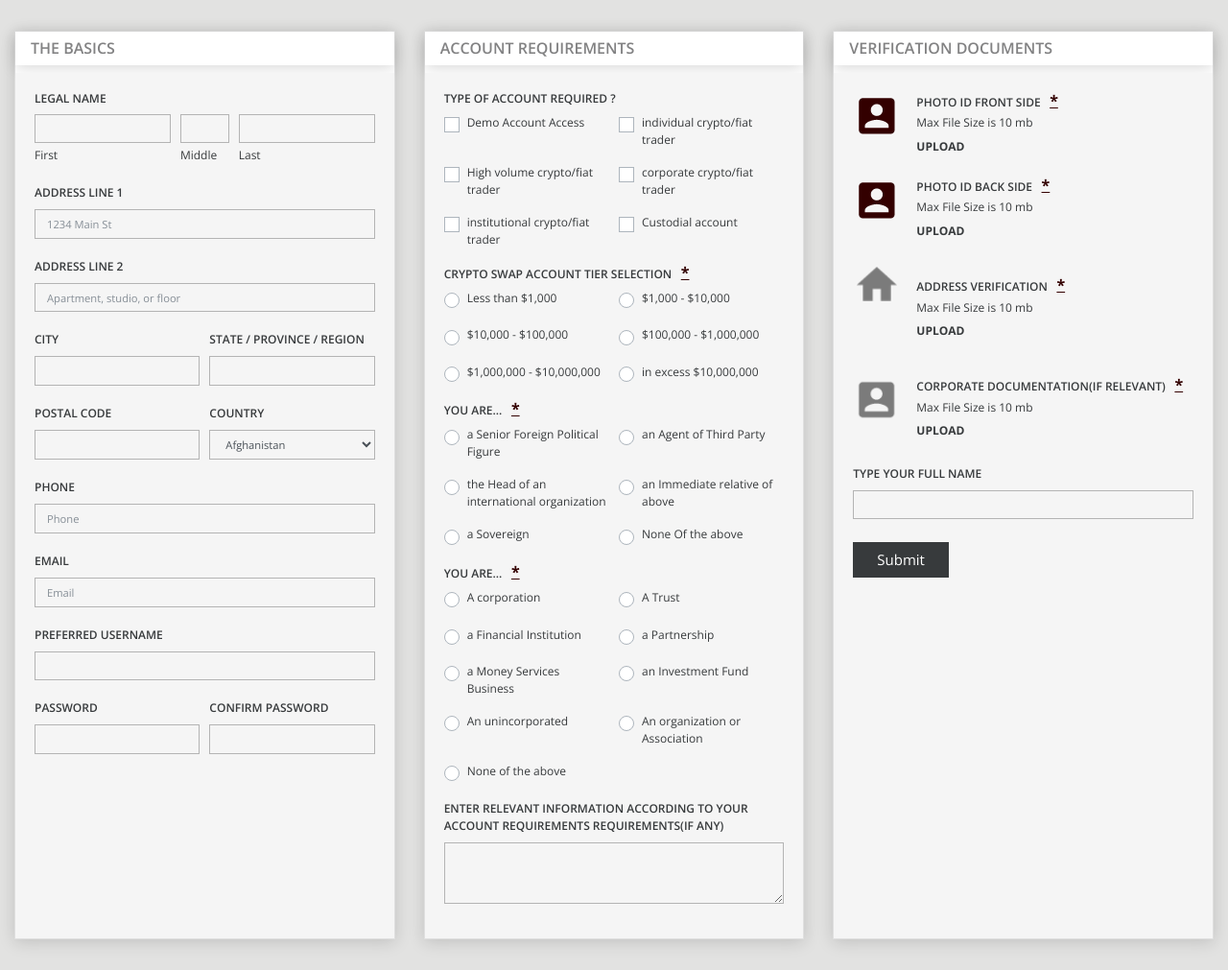
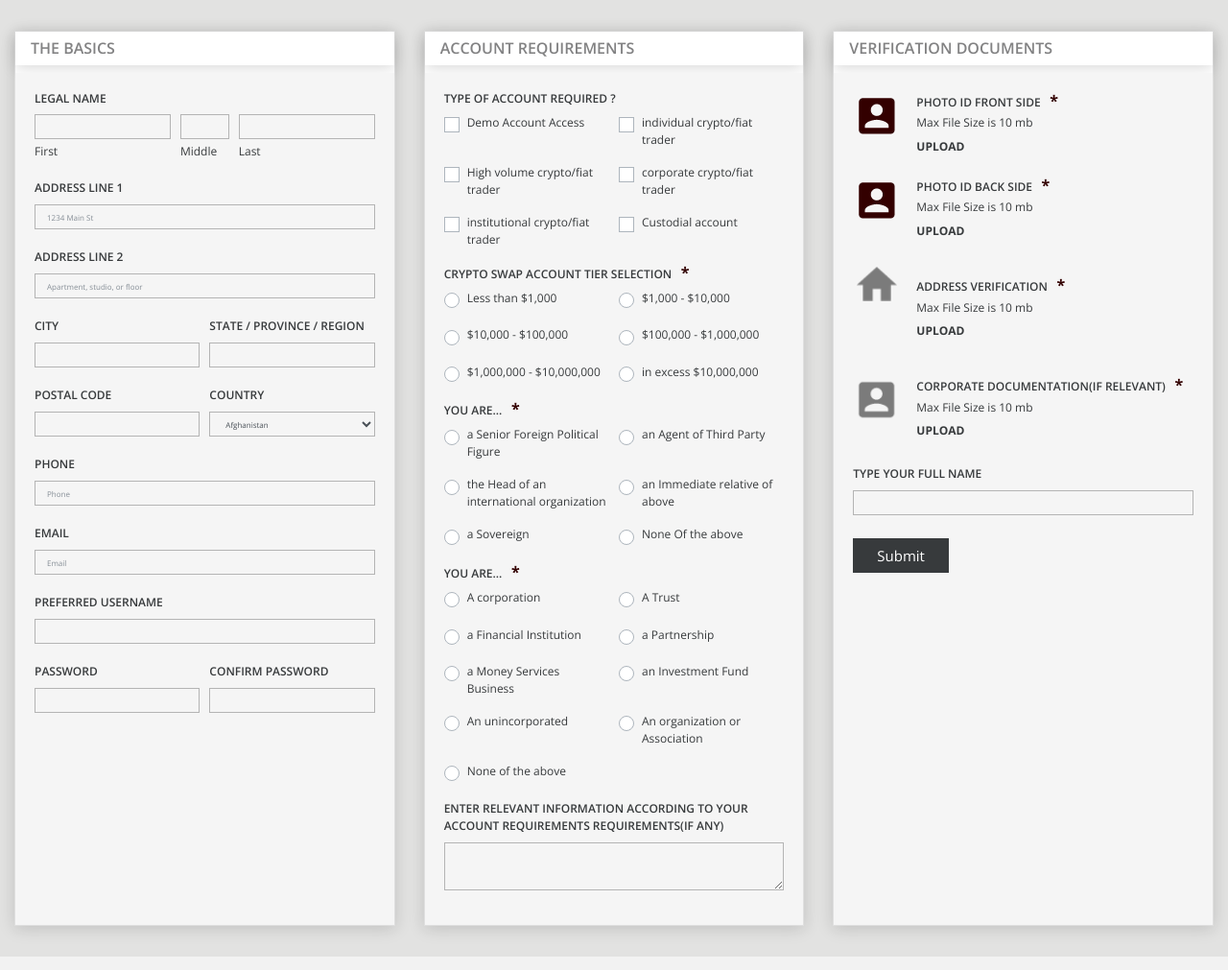
Before and after one commit to hillbilly300/submissions, a PHP site: page / in a window 1280 px wide. Shown: the whole page at 96% size. Run offline with PHP 8.4, Linux system fonts and the light colour scheme.

Commit message:
new suggestion

```diff
--- a/css/design.css
+++ b/css/design.css
@@ -18,7 +18,7 @@ body {
     box-shadow: none !important;
     border: .13em solid #B4B4B4 !important;
     /* padding: 0; */
-    font-size: .7rem !important;
+    font-size: .5rem !important;
 }
 
 .shadow {
@@ -65,7 +65,6 @@ input[type="file"] {
     color: #330000 !important;
     font-size: 1rem;
     padding-left: .4em;
-    text-decoration: underline;
 }
 .tooltip-inner {
     width: 300px !important;
```
